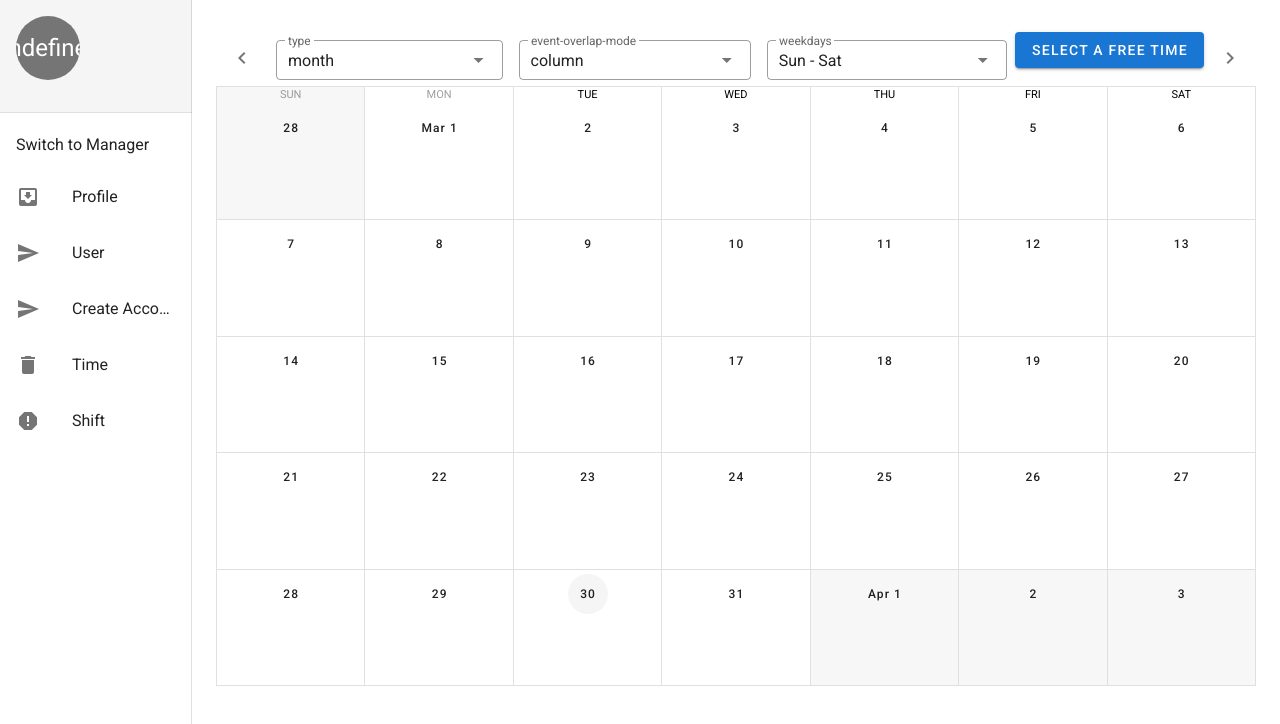
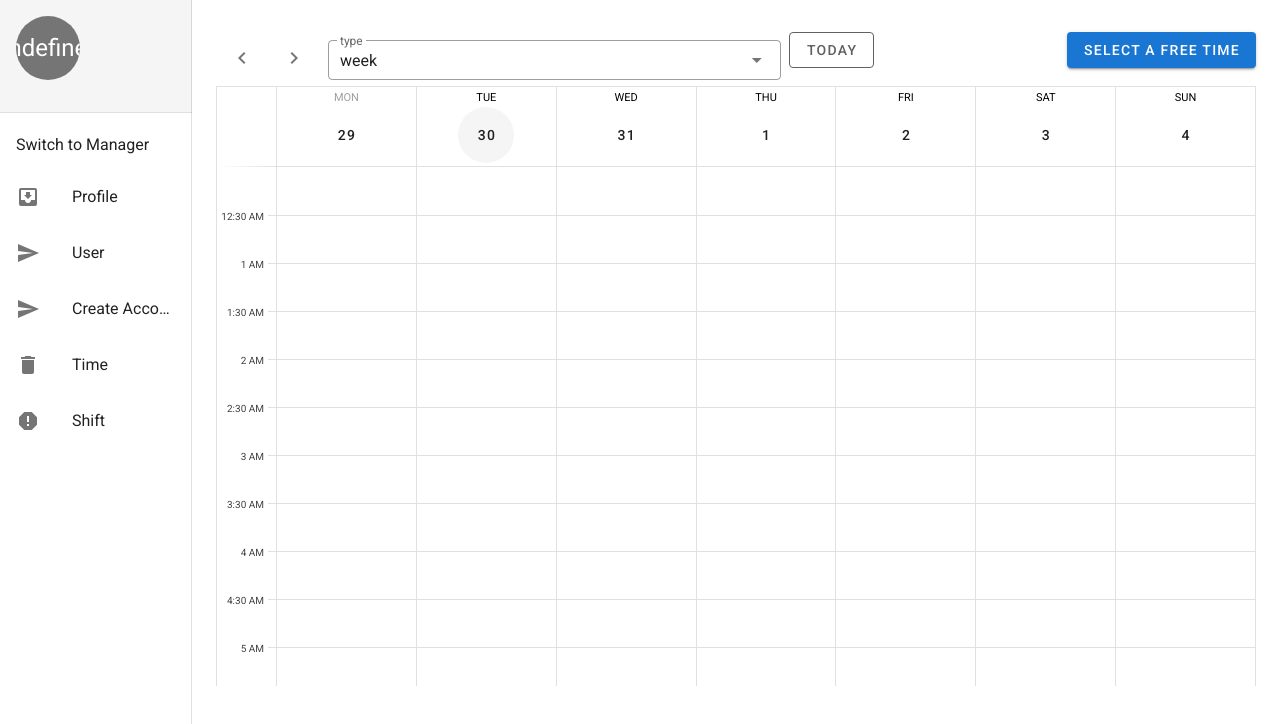
Before and after one commit to rmit-sepm-2021/shift-frontend, a Vue app: page /dashboard in a window 1280 px wide. Shown: the top 724 px of the page. Built offline with nearby package versions, Linux system fonts and the light colour scheme; no server answers.

Commit message:
finish free time function

```diff
--- /dev/null
+++ b/src/api/availableTime.js
@@ -0,0 +1,9 @@
+import request from "@/utils/request";
+
+export async function postFreeTime(param) {
+    return request.post('/staff/available-time', param)
+}
+export async function getFreeTime(param) {
+    // {staffId: 0}
+    return request.get('/staff/available-time', param)
+}
--- a/src/components/Calendar/Calendar.vue
+++ b/src/components/Calendar/Calendar.vue
@@ -2,8 +2,13 @@
   <div>
 
     <v-sheet tile height="54" class="d-flex">
+
+
       <v-btn icon class="ma-2" @click="$refs.calendar.prev()">
         <v-icon>mdi-chevron-left</v-icon>
+      </v-btn>
+      <v-btn icon class="ma-2" @click="$refs.calendar.next()">
+        <v-icon>mdi-chevron-right</v-icon>
       </v-btn>
       <v-select
           v-model="type"
@@ -14,29 +19,21 @@
           class="ma-2"
           label="type"
       ></v-select>
-      <v-select
-          v-model="mode"
-          :items="modes"
-          dense
+      <v-btn
           outlined
-          hide-details
-          label="event-overlap-mode"
-          class="ma-2"
-      ></v-select>
-      <v-select
-          v-model="weekday"
-          :items="weekdays"
-          dense
-          outlined
-          hide-details
-          label="weekdays"
-          class="ma-2"
-      ></v-select>
-      <FreeTimeDialog></FreeTimeDialog>
+          class="mr-4"
+          color="grey darken-2"
+          @click="setToday"
+      >
+        Today
+      </v-btn>
+      <v-toolbar-title v-if="$refs.calendar">
+        {{ $refs.calendar.title }}
+      </v-toolbar-title>
       <v-spacer></v-spacer>
-      <v-btn icon class="ma-2" @click="$refs.calendar.next()">
-        <v-icon>mdi-chevron-right</v-icon>
-      </v-btn>
+      <FreeTimeDialog v-if="!isManager"></FreeTimeDialog>
+
+
     </v-sheet>
     <v-sheet height="600">
 
@@ -51,18 +48,33 @@
           :event-overlap-threshold="30"
           :event-color="getEventColor"
           @change="getEvents"
-      ></v-calendar>
+          interval-minutes="30"
+          interval-count="48"
+          @click:more="viewDay"
+          @click:date="viewDay"
+      >
+        <template v-slot:day-body="{ date, week }">
+          <div
+              class="v-current-time"
+              :class="{ first: date === week[0].date }"
+              :style="{ top: nowY }"
+          ></div>
+        </template>
+      </v-calendar>
     </v-sheet>
   </div>
 </template>
 
 <script>
 import FreeTimeDialog from "@/components/FreeTimeDialog/FreeTimeDialog";
+import {mapGetters, mapState} from "vuex";
+import {getFreeTime} from "@/api/availableTime"
 
 let moment = require('moment');
 
 export default {
   components: {FreeTimeDialog},
+
   data: () => ({
     //free-time
     startDate: moment().format("YYYY-MM-DD"),
@@ -75,19 +87,15 @@ export default {
     startDateMenu: false,
     endDateMenu: false,
     dialog: false,
-
+    freeTime: [],
     // end
-    type: "month",
-    types: ["month", "week", "day", "4day"],
-    mode: "column",
-    modes: ["stack", "column"],
-    weekday: [0, 1, 2, 3, 4, 5, 6],
-    weekdays: [
-      {text: "Sun - Sat", value: [0, 1, 2, 3, 4, 5, 6]},
-      {text: "Mon - Sun", value: [1, 2, 3, 4, 5, 6, 0]},
-      {text: "Mon - Fri", value: [1, 2, 3, 4, 5]},
-      {text: "Mon, Wed, Fri", value: [1, 3, 5]},
-    ],
+    // current time line
+    ready: false,
+    // end
+    type: "week",
+    types: ["month", "week","day"],
+    mode: "stack",
+    weekday: [1, 2, 3, 4, 5, 6, 0],
     value: "",
     colors: [
       "blue",
@@ -98,18 +106,47 @@ export default {
       "orange",
       "grey darken-1",
     ],
-    names: [
-      "Meeting",
-      "Holiday",
-      "PTO",
-      "Travel",
-      "Event",
-      "Birthday",
-      "Conference",
-      "Party",
-    ],
   }),
+
+  mounted() {
+    // current time
+    this.ready = true
+    this.scrollToTime()
+    this.updateTime()
+    // end
+    const param = {
+      staffId: this.id
+    }
+    getFreeTime(param).then(res => {
+      const data = res.data
+      const tmp = []
+      for (const time of data) {
+        tmp.push({
+          startTime: moment(time.startTime),
+          endTime: moment(time.endTime)
+        })
+
+      }
+      this.freeTime = tmp
+      console.log(res)
+    })
+  },
   computed: {
+    // current time
+    nowY () {
+      return this.cal ? this.cal.timeToY(this.cal.times.now) + 'px' : '-10px'
+    },
+    cal () {
+      return this.ready ? this.$refs.calendar : null
+    },
+    // end
+    ...mapState({
+      id: state => state.user.id
+    }),
+
+    ...mapGetters([
+      'isManager',
+    ]),
     events() {
       return [
         //     {
@@ -129,16 +166,29 @@ export default {
     },
   },
   methods: {
+    viewDay ({ date }) {
+      this.value = date
+      this.type = 'day'
+    },
+    setToday () {
+      this.value = ''
+    },
     intervalStyle(interval) {
-      console.log(interval)
-      if (interval.hour > moment().hour() && interval.hour < moment().hour() + 10) {
+      // console.log(interval)
+
+      const mInterval = moment(interval.date + " " + interval.time)
+      for (const time of this.freeTime) {
+
+        if (mInterval.isBetween(time.startTime, time.endTime,null,'[]')) {
+          // console.log(mInterval.format())
+          // console.log(time.startTime.format())
+          // console.log(time.endTime.format())
           return {
-          backgroundColor: 'green'
+            backgroundColor: '#99FFCC'
           }
-      } else {
+        }
+      }
       return {backgroundColor: undefined}
-
-      }
 
 
     },
@@ -175,9 +225,42 @@ export default {
     rnd(a, b) {
       return Math.floor((b - a + 1) * Math.random()) + a;
     },
+  //  current time
+    getCurrentTime () {
+      return this.cal ? this.cal.times.now.hour * 60 + this.cal.times.now.minute : 0
+    },
+    scrollToTime () {
+      const time = this.getCurrentTime()
+      const first = Math.max(0, time - (time % 30) - 30)
+
+      this.cal.scrollToTime(first)
+    },
+    updateTime () {
+      setInterval(() => this.cal.updateTimes(), 60 * 1000)
+    },
+    //end
   },
 };
 </script>
 
-<style>
+<style scoped lang="scss">
+.v-current-time {
+  height: 2px;
+  background-color: #ea4335;
+  position: absolute;
+  left: -1px;
+  right: 0;
+  pointer-events: none;
+
+  &.first::before {
+    content: '';
+    position: absolute;
+    background-color: #ea4335;
+    width: 12px;
+    height: 12px;
+    border-radius: 50%;
+    margin-top: -5px;
+    margin-left: -6.5px;
+  }
+}
 </style>
--- a/src/components/FreeTimeDialog/FreeTimeDialog.vue
+++ b/src/components/FreeTimeDialog/FreeTimeDialog.vue
@@ -47,7 +47,7 @@
                 <v-date-picker
                     v-model="startDate"
                     @input="startDateMenu = false"
-                    :allowed-dates="allowedDates"
+                    :allowed-dates="allowedStartDates"
                 ></v-date-picker>
               </v-menu>
             </v-col>
@@ -115,7 +115,7 @@
                 <v-date-picker
                     v-model="endDate"
                     @input="endDateMenu = false"
-                    :allowed-dates="allowedDates"
+                    :allowed-dates="allowedEndDates"
                 ></v-date-picker>
               </v-menu>
             </v-col>
@@ -183,14 +183,23 @@
 </template>
 
 <script>
+import {mapState} from "vuex";
+import {postFreeTime} from "@/api/availableTime"
+
 let moment = require('moment');
 export default {
   name: "FreeTimeDialog",
+  computed: {
+    ...mapState({
+      id: state => state.user.id,
+    }),
+
+  },
   data: () => ({
     //free-time
     startDate: moment().format("YYYY-MM-DD"),
+    startTime: moment().format("HH:mm"),
     endDate: moment().format("YYYY-MM-DD"),
-    startTime: moment().format("HH:mm"),
     endTime: moment().format("HH:mm"),
     timePickerMenu: false,
     startTimeMenu: false,
@@ -201,12 +210,37 @@ export default {
     // end
   }),
   methods: {
-    allowedDates(date) {
-      return moment(date, "YYYY-MM-DD").isBetween(moment(), moment().add(2, 'week'))
+    allowedEndDates(date) {
+      return moment(date, "YYYY-MM-DD").isBetween(this.startDate, moment().add(2, 'week'))
+    },
+    allowedStartDates(date) {
+      const mDate = moment(date, "YYYY-MM-DD")
+      const date2w = moment().add(2, 'week')
+      return mDate.isBetween(moment(), date2w) || mDate.isSame(moment())
     },
     allowedMinutes: v => v % 30 === 0,
     handleSelectFreeTime() {
-      console.log(this.datePicker)
+      const startDateTime = this.startDate + " " + this.startTime
+      const endDateTime = this.endDate + " " + this.endTime
+      const startTimestamp = moment(startDateTime).valueOf()
+      const endTimestamp = moment(endDateTime).valueOf()
+      if (startTimestamp > endTimestamp) {
+        alert("Please select a correct end date time")
+        return
+      }
+      const param = {
+        staffId: this.id,
+        startTime: startTimestamp,
+        endTime: endTimestamp,
+
+      }
+      console.log({param})
+
+      postFreeTime(param).then((res) => {
+        if (res.code === 500) {
+          alert("Add Free time failed. Time may be overlap")
+        }
+      })
       this.dialog = false
     }
   }
--- a/src/layouts/BasicLayout.vue
+++ b/src/layouts/BasicLayout.vue
@@ -12,7 +12,7 @@
         <v-list>
           <v-list-item v-if="isManager"  @click="switchToStaff">
             <v-list-item-content>
-              <v-list-item-title>Switch to Manager</v-list-item-title>
+              <v-list-item-title>Switch to Staff</v-list-item-title>
             </v-list-item-content>
           </v-list-item>
           <v-list-item v-else  @click="switchToManager">
@@ -56,7 +56,7 @@ export default {
     if (!auth.isLogged()) {
       alert("Connecting to the server...")
       Login(loginParams).then((res) => {
-        console.log("in dashboard")
+
         console.log(res)
         const data = res['data']
         auth.setToken(data['token'])
@@ -118,7 +118,7 @@ export default {
       //TODO start here
       alert("Connecting to the server...")
       Login(loginParams).then((res) => {
-        console.log("in dashboard")
+
         console.log(res)
         const data = res['data']
         auth.setToken(data['token'])
@@ -132,7 +132,7 @@ export default {
       //TODO start here
       alert("Connecting to the server...")
       Login(loginParams).then((res) => {
-        console.log("in dashboard")
+
         console.log(res)
         const data = res['data']
         auth.setToken(data['token'])
--- a/src/store/modules/user.js
+++ b/src/store/modules/user.js
@@ -6,6 +6,7 @@ import {login} from '@/api/login'
 
 const user = {
     state: {
+        id: 0,
         token: '',
         name: '',
         email: '',
@@ -25,6 +26,9 @@ const user = {
         SET_EMAIL: (state, email) => {
             state.email = email
         },
+        SET_USER: (state, user) => {
+            Object.assign(state, user)
+        },
     },
     actions: {
         Login({commit}, param) {
@@ -32,10 +36,7 @@ const user = {
                 login(param).then(response => {
                     console.log(response)
                     const data = response.data
-                    commit('SET_EMAIL', data.email)
-                    commit('SET_NAME', data.name)
-                    commit('SET_ROLE', data.role)
-                    commit('SET_TOKEN', data.token)
+                    commit('SET_USER', data)
                     resolve(response)
                 }).catch(error => {
                     reject(error)
@@ -53,7 +54,8 @@ const user = {
                 Abbr += i[0]
             }
             return Abbr
-        }
+        },
+        isManager: (state) => state.role === "MANAGER"
     }
 }
 export default user
```
Also changed, not shown: src/store/actions.js (added), src/store/mutations.js (added). Lines whose indentation alone changed are shown as unchanged.
